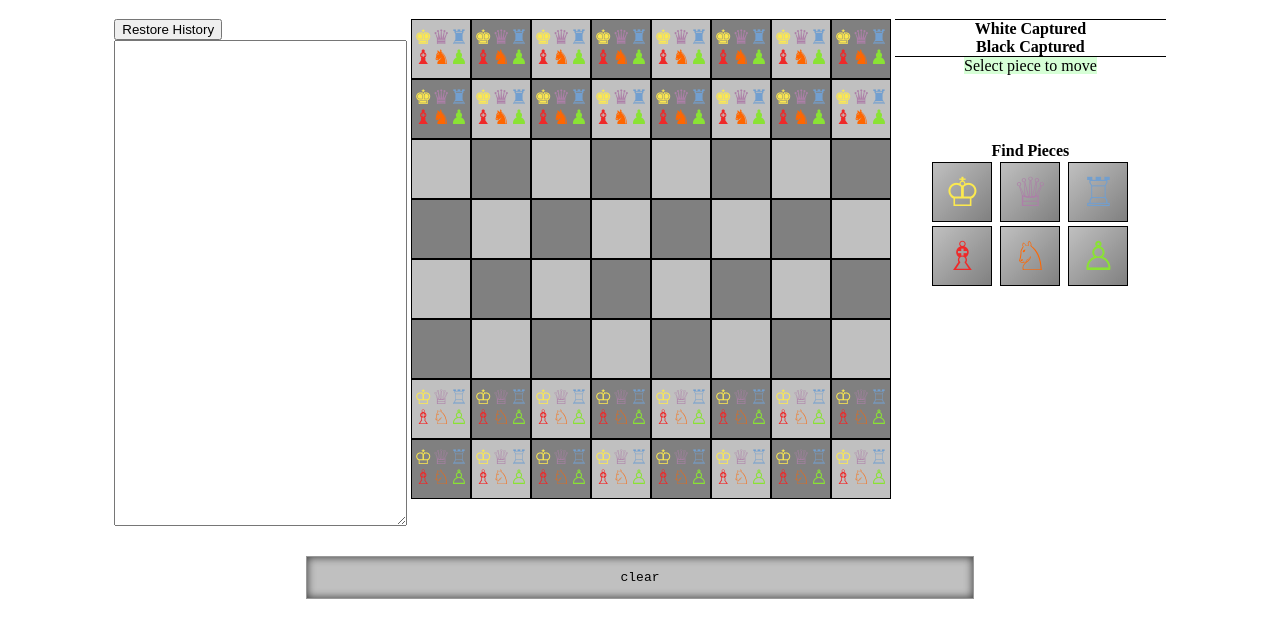
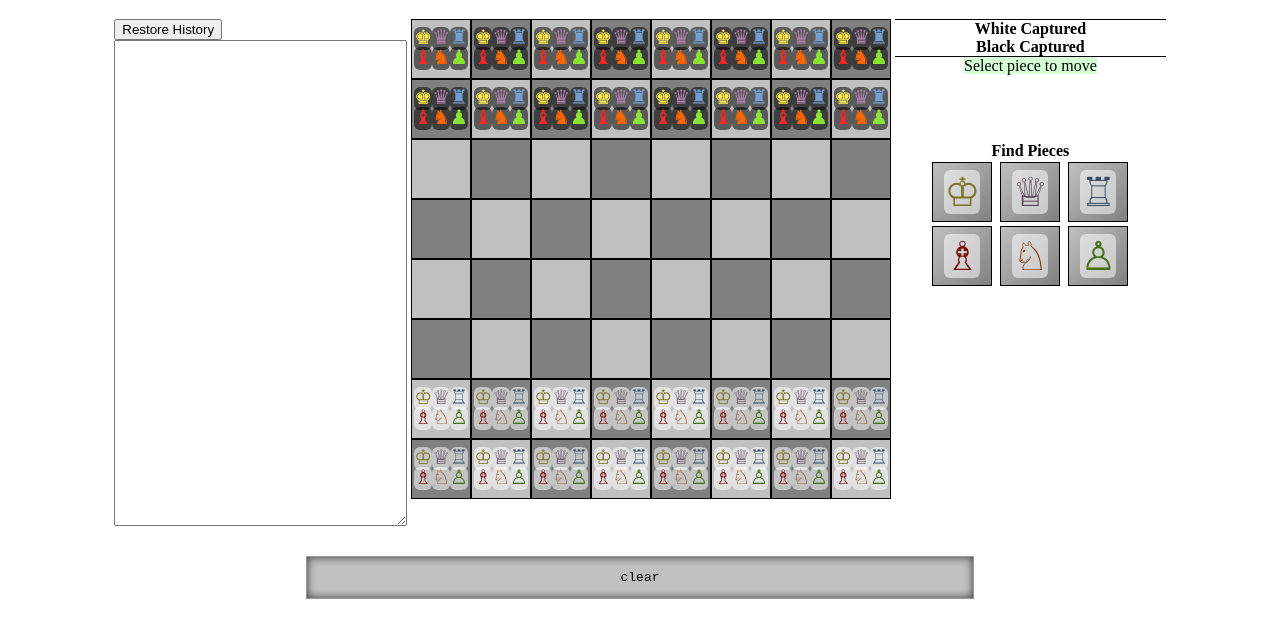
Before and after one commit to EddieWoodford/qhess, a plain HTML site: page index.html in a window 1280 px wide. Shown: the part 61-698 px from the top of the page. Drawn offline with Linux system fonts and the light colour scheme.

Commit message:
improve UI: unicode piece characters have white/black tinted bg

```diff
--- a/script.js
+++ b/script.js
@@ -895,18 +895,21 @@ function setup() {
 // startingLocations[7][6] = "w_P"
 // startingLocations[7][7] = "w_P"
 
-const WK = "<span style='color:#FCE94F'>&#9812;</span>";
-const WQ = "<span style='color:#AD7FA8'>&#9813;</span>";
-const WR = "<span style='color:#729FCF'>&#9814;</span>";
-const WB = "<span style='color:#EF2929'>&#9815;</span>";
-const WN = "<span style='color:#FF6600'>&#9816;</span>";
-const WP = "<span style='color:#8AE234'>&#9817;</span>";
-const BK = "<span style='color:#FCE94F'>&#9818;</span>";
-const BQ = "<span style='color:#AD7FA8'>&#9819;</span>";
-const BR = "<span style='color:#729FCF'>&#9820;</span>";
-const BB = "<span style='color:#EF2929'>&#9821;</span>";
-const BN = "<span style='color:#FF6600'>&#9822;</span>";
-const BP = "<span style='color:#8AE234'>&#9823;</span>";
+// note: none of these 'color' definitions can have the 'B' character in them,
+// either in RGB or named or whatever. B is special because Bishop and this
+// exists:  wavetext = wavetext.replace("B",WB);
+const WK = "<span class='whitepiece' style='color:#7E7427'>&#9812;</span>";
+const WQ = "<span class='whitepiece' style='color:#563F54'>&#9813;</span>";
+const WR = "<span class='whitepiece' style='color:#394F67'>&#9814;</span>";
+const WB = "<span class='whitepiece' style='color:#771515'>&#9815;</span>";
+const WN = "<span class='whitepiece' style='color:#803300'>&#9816;</span>";
+const WP = "<span class='whitepiece' style='color:#45711A'>&#9817;</span>";
+const BK = "<span class='blackpiece' style='color:#FCE94F'>&#9818;</span>";
+const BQ = "<span class='blackpiece' style='color:#AD7FA8'>&#9819;</span>";
+const BR = "<span class='blackpiece' style='color:#729FCF'>&#9820;</span>";
+const BB = "<span class='blackpiece' style='color:#EF2929'>&#9821;</span>";
+const BN = "<span class='blackpiece' style='color:#FF6600'>&#9822;</span>";
+const BP = "<span class='blackpiece' style='color:#8AE234'>&#9823;</span>";
 
 let TURNNUMBER;
 let TURNCOLOR;
--- a/style.css
+++ b/style.css
@@ -41,6 +41,19 @@ h1 {
     position: relative;
     float: center;
 /*    vertical-align: top; */
+}
+
+.white-occupied {
+    box-shadow: 0px 0px 2em #FFF inset;
+}
+
+.whitepiece {
+    background: #fff8;
+    border-radius: 6px;
+}
+.blackpiece {
+    background: #0008;
+    border-radius: 6px;
 }
 
 .captured-pieces {
```
